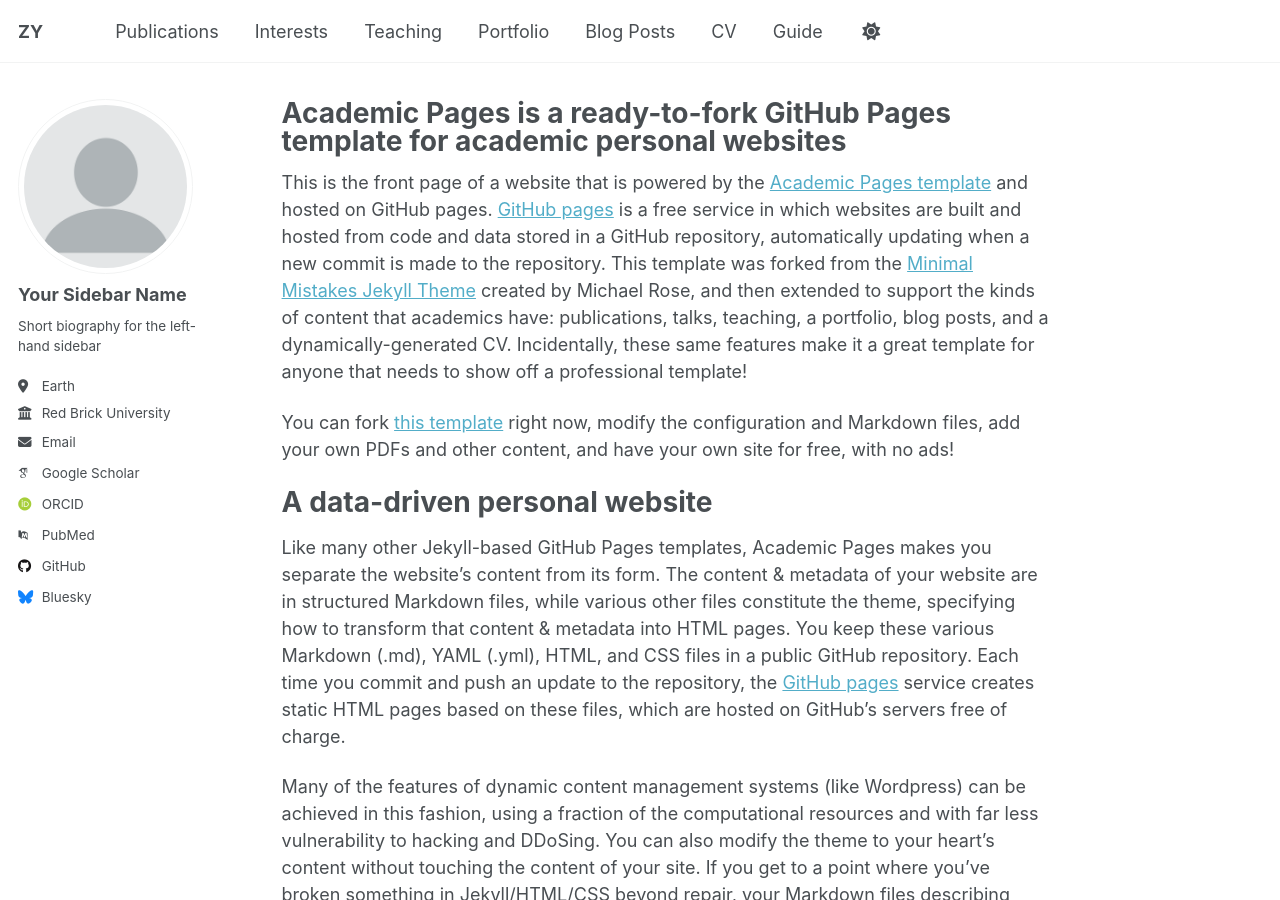
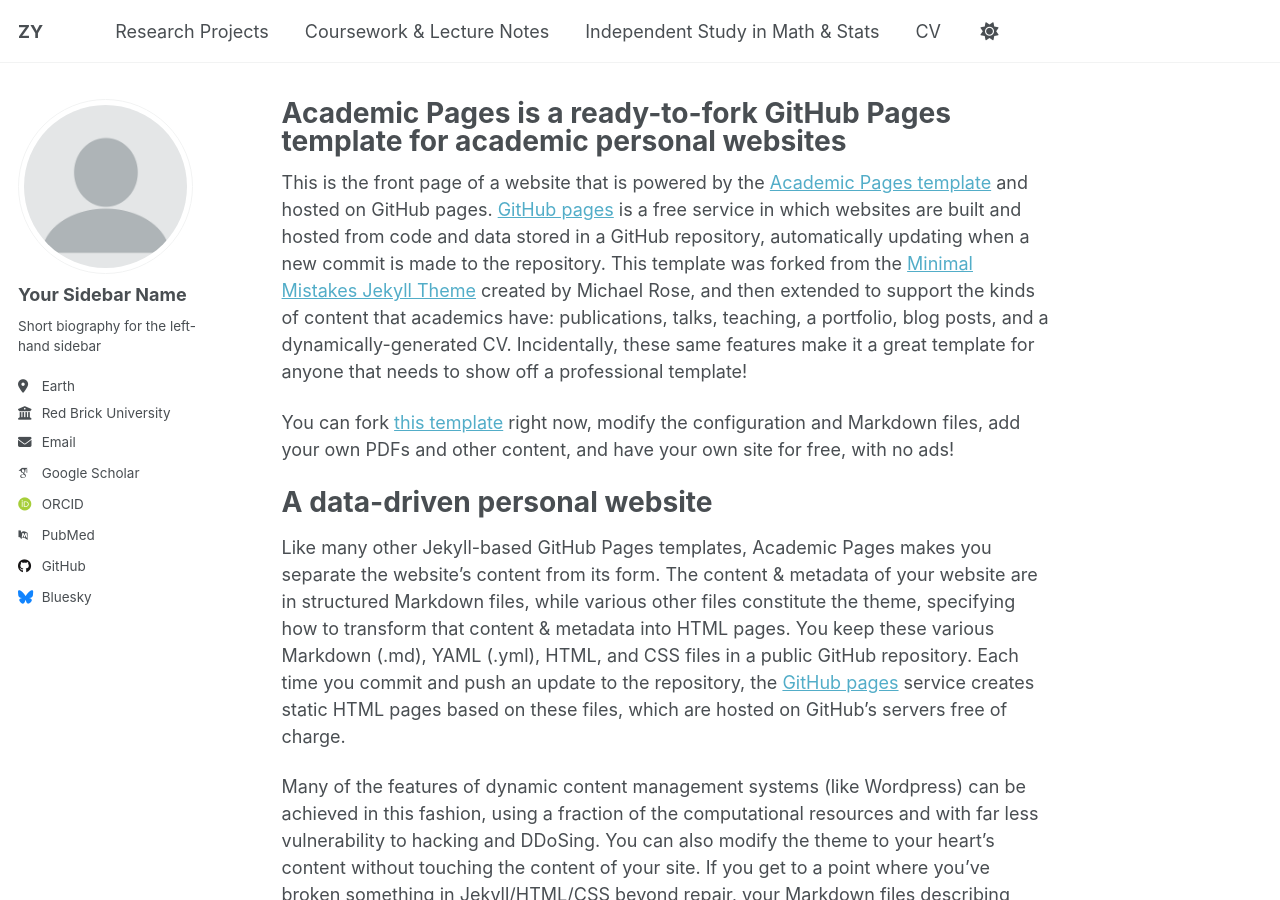
Before and after one commit to t-aozy/t-aozy.github.io, a Jekyll site: the page built from _pages/about.md, in a window 1280 px wide and 900 px high. Built offline with Jekyll 4.4.1, drawn with Linux system fonts in a browser that asks for light colours; some web fonts are replaced; a script that is not in the unit is left out.

Commit message:
Update navigation.yml

```diff
--- a/_data/navigation.yml
+++ b/_data/navigation.yml
@@ -8,20 +8,20 @@
 #      Markdown formatted page while the second is generated using JSON.
 
 main:
-  - title: "Publications"
+  - title: "Research Projects"
     url: /publications/
 
-  - title: "Interests"
+  - title: "Coursework & Lecture Notes"
     url: /teaching/
 
-  - title: "Teaching"
+  - title: "Independent Study in Math & Stats"
     url: /teaching/
 
-  - title: "Portfolio"
-    url: /portfolio/
+  # - title: "CV"
+  #   url: /portfolio/
 
-  - title: "Blog Posts"
-    url: /year-archive/
+  # - title: "Blog Posts"
+  #   url: /year-archive/
 
   - title: "CV"
     url: /cv/
@@ -29,5 +29,5 @@ main:
   # - title: "CV"
   #   url: /cv-json/
 
-  - title: "Guide"
-    url: /markdown/
+  # - title: "Guide"
+  #   url: /markdown/
```
